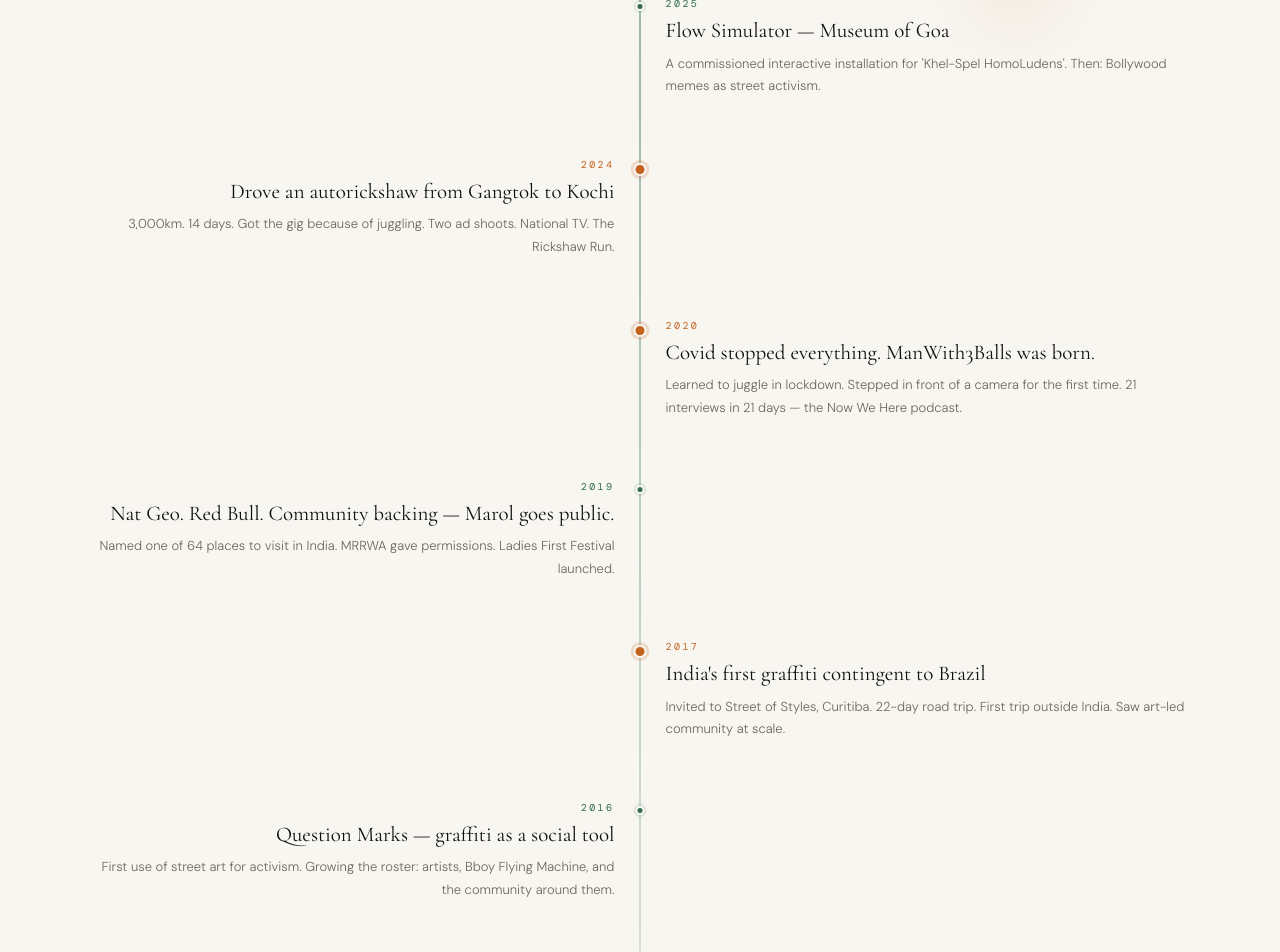
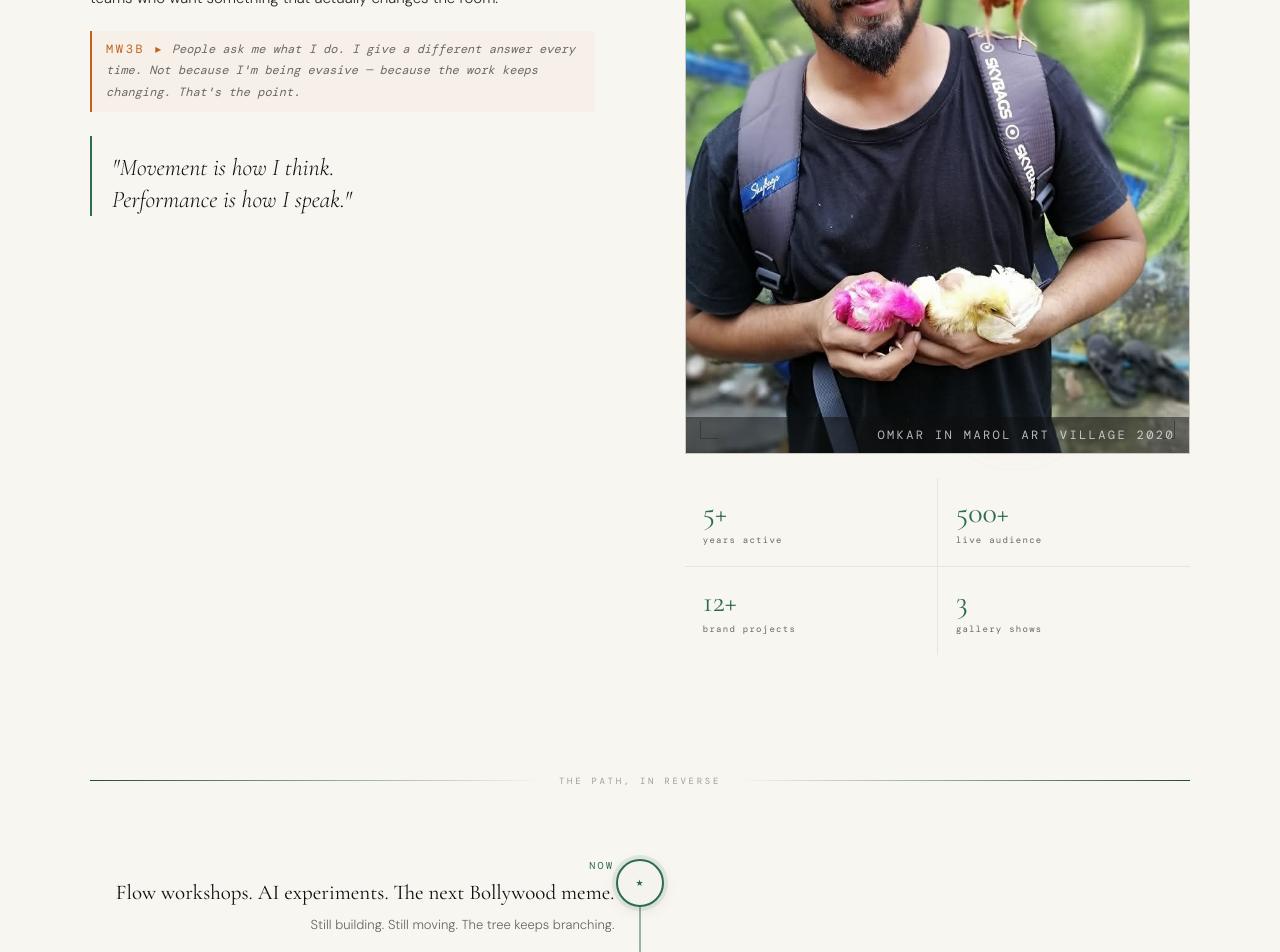
Before and after one commit to omkardhara/Website, a React (Create React App) app: page / in a window 1280 px wide. Shown: the part 1260-2212 px from the top of the page. Built offline with nearby package versions, Linux system fonts and the light colour scheme; a web font is replaced by a local one.

Commit message:
Update App.js

```diff
--- a/src/App.js
+++ b/src/App.js
@@ -479,54 +479,63 @@ const TIMELINE = [
     title: "Flow workshops. AI experiments. The next Bollywood meme.",
     impact: "Still building. Still moving. The tree keeps branching.",
     turning: false,
+    image: null, // swap later → "/images/timeline/now.jpg"
   },
   {
     year: "2025",
     title: "Flow Simulator — Museum of Goa",
     impact: "A commissioned interactive installation for 'Khel-Spel HomoLudens'. Then: Bollywood memes as street activism.",
     turning: false,
+    image: null, // swap later → "/images/timeline/2025.jpg"
   },
   {
     year: "2024",
     title: "Drove an autorickshaw from Gangtok to Kochi",
     impact: "3,000km. 14 days. Got the gig because of juggling. Two ad shoots. National TV. The Rickshaw Run.",
     turning: true,
+    image: null, // swap later → "/images/timeline/2024.jpg"
   },
   {
     year: "2020",
     title: "Covid stopped everything. ManWith3Balls was born.",
     impact: "Learned to juggle in lockdown. Stepped in front of a camera for the first time. 21 interviews in 21 days — the Now We Here podcast.",
     turning: true,
+    image: null, // swap later → "/images/timeline/2020.jpg"
   },
   {
     year: "2019",
     title: "Nat Geo. Red Bull. Community backing — Marol goes public.",
     impact: "Named one of 64 places to visit in India. MRRWA gave permissions. Ladies First Festival launched.",
     turning: false,
+    image: null, // swap later → "/images/timeline/2019.jpg"
   },
   {
     year: "2017",
     title: "India's first graffiti contingent to Brazil",
     impact: "Invited to Street of Styles, Curitiba. 22-day road trip. First trip outside India. Saw art-led community at scale.",
     turning: true,
+    image: null, // swap later → "/images/timeline/2017.jpg"
   },
   {
     year: "2016",
     title: "Question Marks — graffiti as a social tool",
     impact: "First use of street art for activism. Growing the roster: artists, Bboy Flying Machine, and the community around them.",
     turning: false,
+    image: null, // swap later → "/images/timeline/2016.jpg"
   },
   {
     year: "2015",
     title: "Bollywood. Ecopark. A neighbourhood begins to change.",
     impact: "Jr. Art Director on 'Trapped' (Vikramaditya Motwane, Phantom Films). Brought Brazilian artists to Ecopark. Marol Art Village is born.",
     turning: true,
+    image: null, // swap later → "/images/timeline/2015.jpg"
   },
   {
     year: "2014",
     title: "Mechanical Engineer. Accidental artist. First-time founder.",
     impact: "Designed Qroom interiors from pure waste. Graduated. Founded Wicked Broz. Started managing Zake — India's premier graffiti artist.",
     turning: true,
+    image: null, // swap later → "/images/timeline/2014.jpg"
   },
 ];
 
@@ -873,7 +882,7 @@ function Hero() {
         </div>
 
         {/* ── CTAs — sit above the timeline so decisive visitors act immediately ── */}
-        <div className="h-4" style={{ display: "flex", gap: "14px", flexWrap: "wrap", marginBottom: "clamp(72px,11vw,120px)" }}>
+        <div className="h-4" style={{ display: "flex", gap: "14px", flexWrap: "wrap", marginBottom: "clamp(40px,6vw,60px)" }}>
           <a
             href="#work"
             className="btn-primary"
@@ -888,6 +897,71 @@ function Hero() {
           >
             Work together
           </a>
+        </div>
+        {/* ── About — merged into landing ── */}
+        <div
+          className="about-cols"
+          style={{
+            display: "grid",
+            gridTemplateColumns: "1fr 1fr",
+            gap: "clamp(40px,7vw,96px)",
+            alignItems: "start",
+            marginBottom: "clamp(72px,11vw,120px)",
+            paddingTop: "clamp(40px,6vw,64px)",
+            borderTop: "1px solid var(--line-faint)",
+          }}
+        >
+          {/* Left — bio text */}
+          <div>
+            <ODLabel>About Omkar</ODLabel>
+            <p style={{ fontSize: "15px", color: "var(--text-2)", lineHeight: 1.9, marginBottom: "18px" }}>
+              I'm a flow artist, live performer, writer, and activist. I've performed for audiences of five and audiences of five hundred. I've created installations in formal gallery spaces and unannounced performances in train stations.
+            </p>
+            <p style={{ fontSize: "15px", color: "var(--text-2)", lineHeight: 1.9, marginBottom: "18px" }}>
+              My brand work includes commissioned longform for{" "}
+              <a href="https://www.redbull.com/in-en" target="_blank" rel="noopener noreferrer" style={{ color: "var(--gold-light)", fontWeight: 400, textDecoration: "none", borderBottom: "1px solid var(--border)" }}>Red Bull India</a>
+              , a site-specific installation for the{" "}
+              <a href="https://museumofgoa.com/program/homo-ludens-the-art-of-play/" target="_blank" rel="noopener noreferrer" style={{ color: "var(--gold-light)", fontWeight: 400, textDecoration: "none", borderBottom: "1px solid var(--border)" }}>Museum of Goa</a>
+              , and corporate workshops for teams who want something that actually changes the room.
+            </p>
+            <MW3BAside style={{ marginBottom: "24px" }}>
+              People ask me what I do. I give a different answer every time. Not because I'm being evasive — because the work keeps changing. That's the point.
+            </MW3BAside>
+            <blockquote style={{ margin: "24px 0 0", padding: "16px 0 0 20px", borderLeft: "2px solid var(--gold)" }}>
+              <p style={{ ...F.serif, fontSize: "clamp(17px,2.2vw,24px)", fontStyle: "italic", fontWeight: 300, lineHeight: 1.35, color: "var(--text)" }}>
+                "Movement is how I think.<br />Performance is how I speak."
+              </p>
+            </blockquote>
+          </div>
+
+          {/* Right — photo + stats */}
+          <div>
+            {(() => {
+              const ABOUT_PHOTO = "/images/Omkar Dhareshwar-About.jpeg";
+              const ABOUT_CAPTION = "Omkar in Marol Art Village 2020";
+              return (
+                <div style={{ width: "100%", aspectRatio: "3/4", background: "var(--surface-3)", border: "1px solid var(--line)", position: "relative", overflow: "hidden", marginBottom: "24px" }}>
+                  {ABOUT_PHOTO && (
+                    <img src={ABOUT_PHOTO} alt={ABOUT_CAPTION} style={{ position: "absolute", inset: 0, width: "100%", height: "100%", objectFit: "cover", objectPosition: "top center" }} />
+                  )}
+                  {[{ top: "14px", left: "14px" }, { top: "14px", right: "14px" }, { bottom: "14px", left: "14px" }, { bottom: "14px", right: "14px" }].map((pos, i) => (
+                    <div key={i} style={{ position: "absolute", width: "18px", height: "18px", borderTop: i < 2 ? "1px solid var(--gold)" : undefined, borderBottom: i >= 2 ? "1px solid var(--gold)" : undefined, borderLeft: i % 2 === 0 ? "1px solid var(--gold)" : undefined, borderRight: i % 2 === 1 ? "1px solid var(--gold)" : undefined, zIndex: 2, opacity: 0.7, ...pos }} />
+                  ))}
+                  <div style={{ position: "absolute", bottom: 0, left: 0, right: 0, zIndex: 2, padding: "10px 14px", background: "rgba(15,15,13,0.5)", display: "flex", justifyContent: "flex-end" }}>
+                    <span style={{ ...F.mono, fontSize: "12px", color: "rgba(255,255,255,0.7)", letterSpacing: "0.2em", textTransform: "uppercase" }}>{ABOUT_CAPTION}</span>
+                  </div>
+                </div>
+              );
+            })()}
+            <div style={{ display: "grid", gridTemplateColumns: "1fr 1fr", gap: "1px", background: "var(--line-faint)" }}>
+              {[["5+", "years active"], ["500+", "live audience"], ["12+", "brand projects"], ["3", "gallery shows"]].map(([n, l]) => (
+                <div key={l} style={{ background: "var(--bg)", padding: "20px 18px" }}>
+                  <div style={{ ...F.serif, fontSize: "30px", color: "var(--gold)", fontWeight: 400, lineHeight: 1 }}>{n}</div>
+                  <div style={{ ...F.mono, fontSize: "9px", color: "var(--text-3)", letterSpacing: "0.14em", marginTop: "6px" }}>{l}</div>
+                </div>
+              ))}
+            </div>
+          </div>
         </div>
 
         {/* ── Timeline ── */}
@@ -935,19 +1009,43 @@ function Hero() {
                     </p>
                   </div>
 
-                  {/* Node dot — larger + ember glow for turning points */}
+                 {/* Node — circular image or styled placeholder */}
                   <div
                     className="tl-dot"
                     style={{
-                      width: item.turning ? "13px" : "9px",
-                      height: item.turning ? "13px" : "9px",
-                      background: item.turning ? "var(--ember)" : "var(--gold)",
-                      border: "2px solid var(--bg)",
+                      width: "48px",
+                      height: "48px",
+                      border: `2px solid ${item.turning ? "var(--ember)" : "var(--gold)"}`,
                       boxShadow: item.turning
-                        ? "0 0 0 3px rgba(196,98,29,0.18)"
-                        : "0 0 0 2px rgba(46,107,79,0.12)",
+                        ? "0 0 0 4px rgba(196,98,29,0.14), 0 4px 16px rgba(0,0,0,0.12)"
+                        : "0 0 0 4px rgba(46,107,79,0.10), 0 4px 16px rgba(0,0,0,0.08)",
+                      overflow: "hidden",
+                      background: "var(--surface-2)",
+                      top: "0px",
+                      display: "flex",
+                      alignItems: "center",
+                      justifyContent: "center",
                     }}
-                  />
+                  >
+                    {item.image ? (
+                      <img
+                        src={item.image}
+                        alt={item.title}
+                        style={{ width: "100%", height: "100%", objectFit: "cover" }}
+                      />
+                    ) : (
+                      <span style={{
+                        ...F.mono,
+                        fontSize: "9px",
+                        color: item.turning ? "var(--ember)" : "var(--gold)",
+                        letterSpacing: "0.08em",
+                        fontWeight: 400,
+                        userSelect: "none",
+                      }}>
+                        {item.year === "Now" ? "★" : item.year.slice(2)}
+                      </span>
+                    )}
+                  </div>
 
                   {/* Ghost spacer — fills the opposite side */}
                   <div className="tl-ghost" />
@@ -1023,68 +1121,7 @@ function CredStrip() {
   );
 }
 
-// ─────────────────────────────────────────────────────────────
-// ABOUT
-// ─────────────────────────────────────────────────────────────
-function About() {
-  return (
-    <section id="about" style={{ padding: "clamp(90px,13vw,160px) clamp(20px,6vw,80px)" }}>
-      <div style={{ maxWidth: "1200px", margin: "0 auto" }}>
-        <div className="about-cols reveal" style={{ display: "grid", gridTemplateColumns: "1fr 1fr", gap: "clamp(48px,9vw,120px)", alignItems: "start" }}>
-
-          <div>
-            <ODLabel>About Omkar</ODLabel>
-            <SectionHeading style={{ marginBottom: "28px" }}>I live and work<br /><em style={{ color: "var(--gold)" }}>at the edges.</em></SectionHeading>
-            <hr className="rule" style={{ margin: "28px 0", opacity: 0.5 }} />
-            <p style={{ color: "var(--text-2)", lineHeight: 1.9, fontSize: "15px", marginBottom: "18px" }}>
-              I'm a flow artist, live performer, writer, and activist. I've performed for audiences of five and audiences of five hundred. I've created installations in formal gallery spaces and unannounced performances in train stations.
-            </p>
-            <p style={{ color: "var(--text-2)", lineHeight: 1.9, fontSize: "15px", marginBottom: "18px" }}>
-              My brand work includes commissioned longform for{" "}
-              <a href="https://www.redbull.com/in-en" target="_blank" rel="noopener noreferrer" style={{ color: "var(--gold-light)", fontWeight: 400, textDecoration: "none", borderBottom: "1px solid var(--border)" }}>Red Bull India</a>
-              , a site-specific installation for the{" "}
-              <a href="https://museumofgoa.com/program/homo-ludens-the-art-of-play/" target="_blank" rel="noopener noreferrer" style={{ color: "var(--gold-light)", fontWeight: 400, textDecoration: "none", borderBottom: "1px solid var(--border)" }}>Museum of Goa</a>
-              , and corporate workshops for teams who want something that actually changes the room.
-            </p>
-            <p style={{ color: "var(--text-2)", lineHeight: 1.9, fontSize: "15px" }}>
-              I operate under the name <strong style={{ color: "var(--gold-light)", fontWeight: 400 }}>ManWith3Balls</strong> — a creative identity built to hold the experimental, the playful, and the parts of the work that resist easy categorisation.
-            </p>
-            <blockquote style={{ margin: "40px 0 0", padding: "20px 0 0 22px", borderLeft: "2px solid var(--gold)" }}>
-              <p style={{ ...F.serif, fontSize: "clamp(20px,2.8vw,28px)", fontStyle: "italic", fontWeight: 300, lineHeight: 1.35, color: "var(--text)" }}>"Movement is how I think.<br />Performance is how I speak."</p>
-            </blockquote>
-          </div>
-
-          <div>
-            {(() => {
-              const ABOUT_PHOTO = "/images/Omkar Dhareshwar-About.jpeg";
-              const ABOUT_CAPTION = "Omkar in Marol Art Village 2020";
-              return (
-                <div style={{ width: "100%", aspectRatio: "3/4", background: ABOUT_PHOTO ? "var(--surface-3)" : "linear-gradient(160deg, var(--surface-3) 0%, var(--surface) 60%, rgba(46,107,79,0.05) 100%)", border: "1px solid var(--line)", position: "relative", overflow: "hidden", marginBottom: "32px" }}>
-                  {ABOUT_PHOTO && <img src={ABOUT_PHOTO} alt={ABOUT_CAPTION} style={{ position: "absolute", inset: 0, width: "100%", height: "100%", objectFit: "cover", objectPosition: "top center" }} />}
-                  {[{ top: "14px", left: "14px" }, { top: "14px", right: "14px" }, { bottom: "14px", left: "14px" }, { bottom: "14px", right: "14px" }].map((pos, i) => (
-                    <div key={i} style={{ position: "absolute", width: "18px", height: "18px", borderTop: i < 2 ? "1px solid var(--gold)" : undefined, borderBottom: i >= 2 ? "1px solid var(--gold)" : undefined, borderLeft: i % 2 === 0 ? "1px solid var(--gold)" : undefined, borderRight: i % 2 === 1 ? "1px solid var(--gold)" : undefined, zIndex: 2, opacity: ABOUT_PHOTO ? 0.7 : 1, ...pos }} />
-                  ))}
-                  <div style={{ position: "absolute", bottom: 0, left: 0, right: 0, zIndex: 2, padding: "10px 14px", background: ABOUT_PHOTO ? "rgba(15,15,13,0.5)" : "transparent", display: "flex", justifyContent: "flex-end" }}>
-                    <span style={{ ...F.mono, fontSize: "12px", color: ABOUT_PHOTO ? "rgba(255,255,255,0.7)" : "var(--text-4)", letterSpacing: "0.2em", textTransform: "uppercase" }}>{ABOUT_CAPTION}</span>
-                  </div>
-                </div>
-              );
-            })()}
-            <MW3BAside style={{ marginBottom: "28px" }}>People ask me what I do. I give a different answer every time. Not because I'm being evasive — because the work keeps changing. That's the point.</MW3BAside>
-            <div style={{ display: "grid", gridTemplateColumns: "1fr 1fr", gap: "1px", background: "var(--line-faint)" }}>
-              {[["5+", "years active"], ["500+", "live audience"], ["12+", "brand projects"], ["3", "gallery shows"]].map(([n, l]) => (
-                <div key={l} style={{ background: "var(--bg)", padding: "20px 18px" }}>
-                  <div style={{ ...F.serif, fontSize: "30px", color: "var(--gold)", fontWeight: 400, lineHeight: 1 }}>{n}</div>
-                  <div style={{ ...F.mono, fontSize: "9px", color: "var(--text-3)", letterSpacing: "0.14em", marginTop: "6px" }}>{l}</div>
-                </div>
-              ))}
-            </div>
-          </div>
-        </div>
-      </div>
-    </section>
-  );
-}
+
 
 // ─────────────────────────────────────────────────────────────
 // PROJECT MODAL
@@ -1708,7 +1745,6 @@ export default function Portfolio() {
       <Navbar scrolled={scrolled} />
       <Hero />
       <CredStrip />
-      <About />
       <MarqueeStrip />
       <Work />
       <FieldNotes />
```
